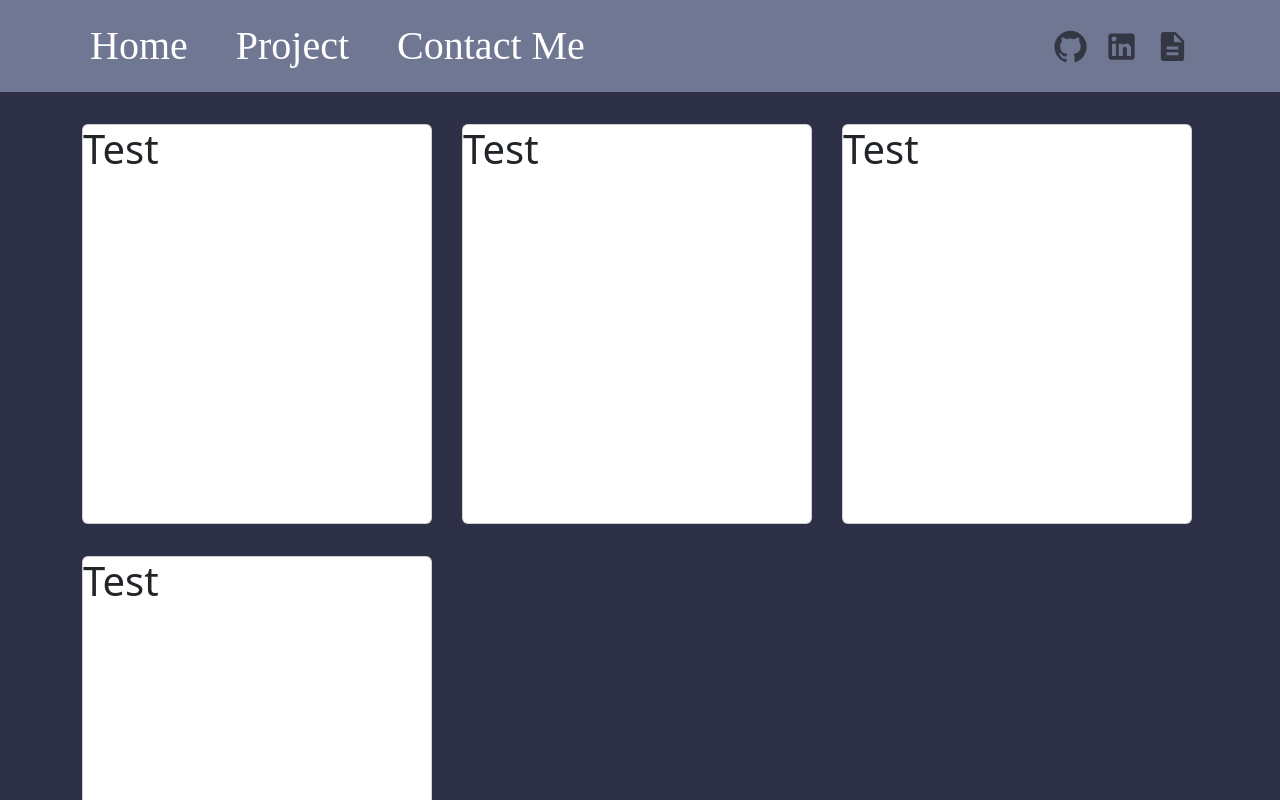
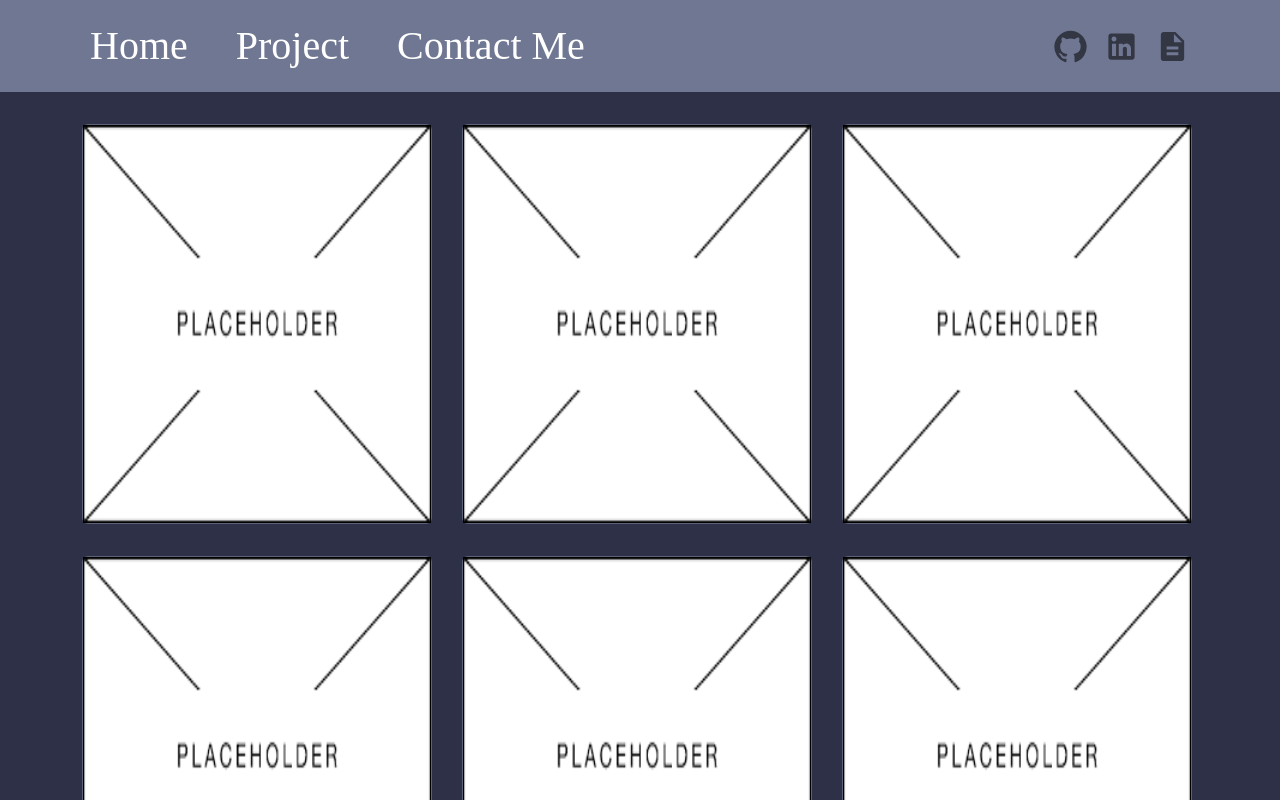
Before and after one commit to Typical-Joey/portfolio-2.0, a React (Create React App) app: page /projects in a window 1280 px wide. Shown: the top 800 px of the page. Built offline with nearby package versions, Linux system fonts and the light colour scheme; a web font is replaced by a local one.

Commit message:
App: Images are not used from images folder

```diff
--- a/package.json
+++ b/package.json
@@ -3,6 +3,7 @@
   "version": "0.1.0",
   "private": true,
   "dependencies": {
+    "@babel/plugin-proposal-private-property-in-object": "^7.21.11",
     "@emotion/react": "^11.11.1",
     "@emotion/styled": "^11.11.0",
     "@mui/icons-material": "^5.14.1",
--- a/src/Projects/Projects.jsx
+++ b/src/Projects/Projects.jsx
@@ -1,22 +1,31 @@
 import React from "react";
 import { Container, Card, Row, Col } from "react-bootstrap";
+import placeholderImg from "../images/placeholder-image.png";
 import "./projects.css";
 
 export default function Projects() {
   const testProjects = [
-    { title: "Test", description: "This is some text", img: "test.png" },
-    { title: "Test", description: "This is some text", img: "test.png" },
-    { title: "Test", description: "This is some text", img: "test.png" },
-    { title: "Test", description: "This is some text", img: "test.png" },
+    { title: "Test", description: "This is some text", img: "" },
+    { title: "Test", description: "This is some text", img: "" },
+    { title: "Test", description: "This is some text", img: "" },
+    { title: "Test", description: "This is some text", img: "" },
+    { title: "Test", description: "This is some text", img: "" },
+    { title: "Test", description: "This is some text", img: "" },
   ];
 
   return (
     <Container>
-      <Row>
+      <Row className="projects-container">
         {testProjects.map((project) => (
           <Col xs={12} sm={12} md={4} lg={4} className="card-col">
             <Card className="project-card">
-              <h1>{project.title}</h1>
+              <div className="project-img-overlay">
+                <img
+                  className="project-img"
+                  src={project.img ? project.img : placeholderImg}
+                  alt="didn't work"
+                />
+              </div>
             </Card>
           </Col>
         ))}
--- a/src/Projects/projects.css
+++ b/src/Projects/projects.css
@@ -1,3 +1,9 @@
+.projects-container {
+  display: flex;
+  justify-content: center;
+  align-items: center;
+}
+
 .card-col {
   margin-top: 2rem !important;
 }
@@ -5,4 +11,25 @@
 .project-card {
   height: 400px !important;
   width: 350px;
+  background-color: var(--foreground-color) !important;
 }
+
+.project-card:hover {
+  cursor: pointer;
+}
+
+.project-img {
+  height: 100%;
+  width: 100%;
+  z-index: 0;
+}
+
+.project-img-overlay {
+  height: 100%;
+  width: 100%;
+  z-index: 100;
+}
+
+.project-img-overlay:hover {
+  background-color: rgb(59, 186, 150, 0.9) !important;
+}
```
Also changed, not shown: src/images/placeholder-image.png (added), 1 other file (tests, documents, lock files or other folders).
